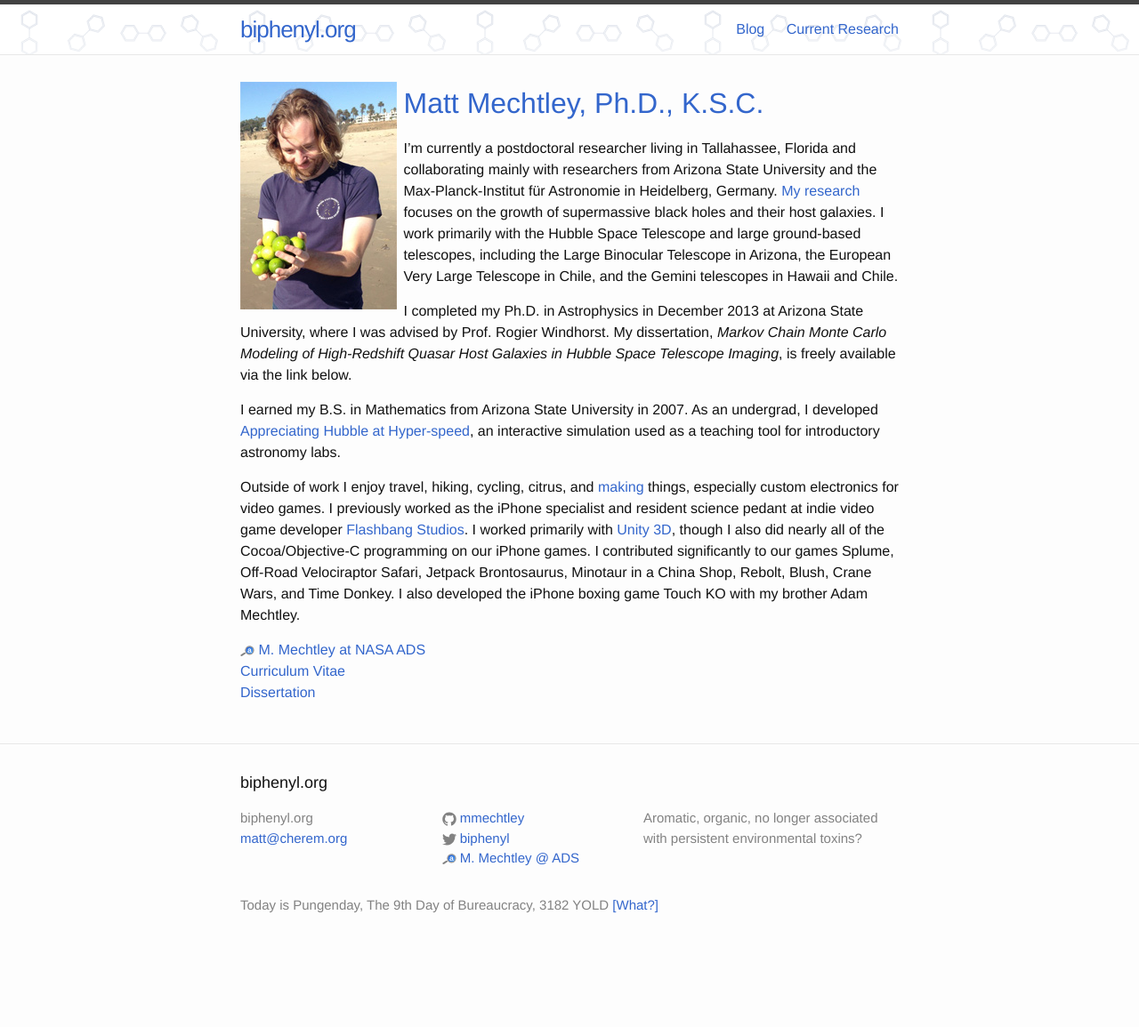
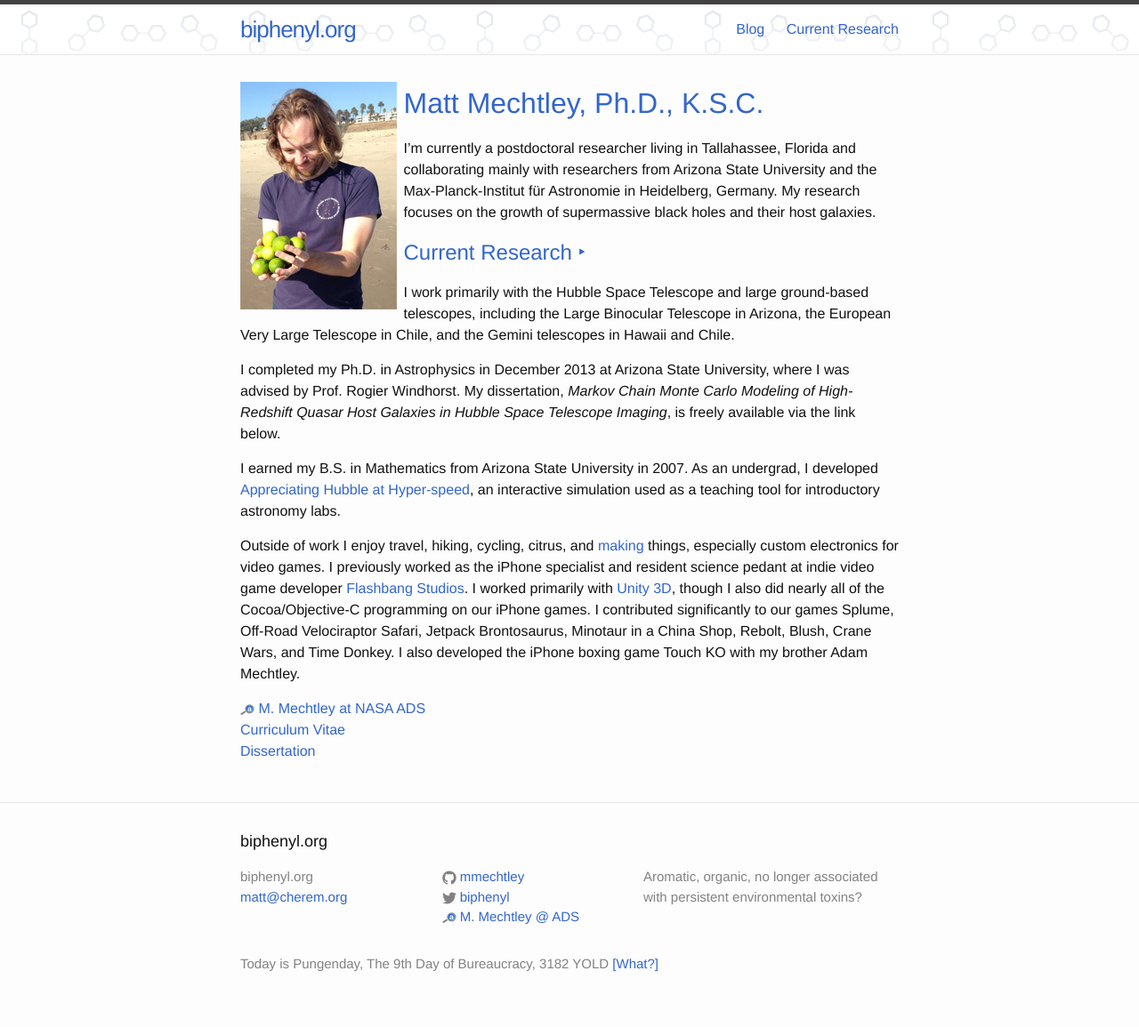
Before and after one commit to mmechtley/mmechtley.github.io, a Jekyll site: the page built from index.md, in a window 1280 px wide. Shown: the whole page at 89% size. Built offline with Jekyll 4.4.1, drawn with Linux system fonts in a browser that asks for light colours; before the commit the page ends 1089 px from its top, so only the background shows below that.

Commit message:
more prominent link to current research

```diff
--- a/index.md
+++ b/index.md
@@ -6,7 +6,11 @@ layout: default
 
 # Matt Mechtley, Ph.D., K.S.C. #
 
-I'm currently a postdoctoral researcher living in Tallahassee, Florida and collaborating mainly with researchers from Arizona State University and the Max-Planck-Institut für Astronomie in Heidelberg, Germany. [My research]({{site.baseurl}}/research) focuses on the growth of supermassive black holes and their host galaxies. I work primarily with the Hubble Space Telescope and large ground-based telescopes, including the Large Binocular Telescope in Arizona, the European Very Large Telescope in Chile, and the Gemini telescopes in Hawaii and Chile.
+I'm currently a postdoctoral researcher living in Tallahassee, Florida and collaborating mainly with researchers from Arizona State University and the Max-Planck-Institut für Astronomie in Heidelberg, Germany. My research focuses on the growth of supermassive black holes and their host galaxies.
+
+## [Current Research ‣]({{site.baseurl}}/research)
+
+I work primarily with the Hubble Space Telescope and large ground-based telescopes, including the Large Binocular Telescope in Arizona, the European Very Large Telescope in Chile, and the Gemini telescopes in Hawaii and Chile.
 
 I completed my Ph.D. in Astrophysics in December 2013 at Arizona State University, where I was advised by Prof. Rogier Windhorst. My dissertation, _Markov Chain Monte Carlo Modeling of High-Redshift Quasar Host Galaxies in Hubble Space Telescope Imaging_, is freely available via the link below.
 
```
